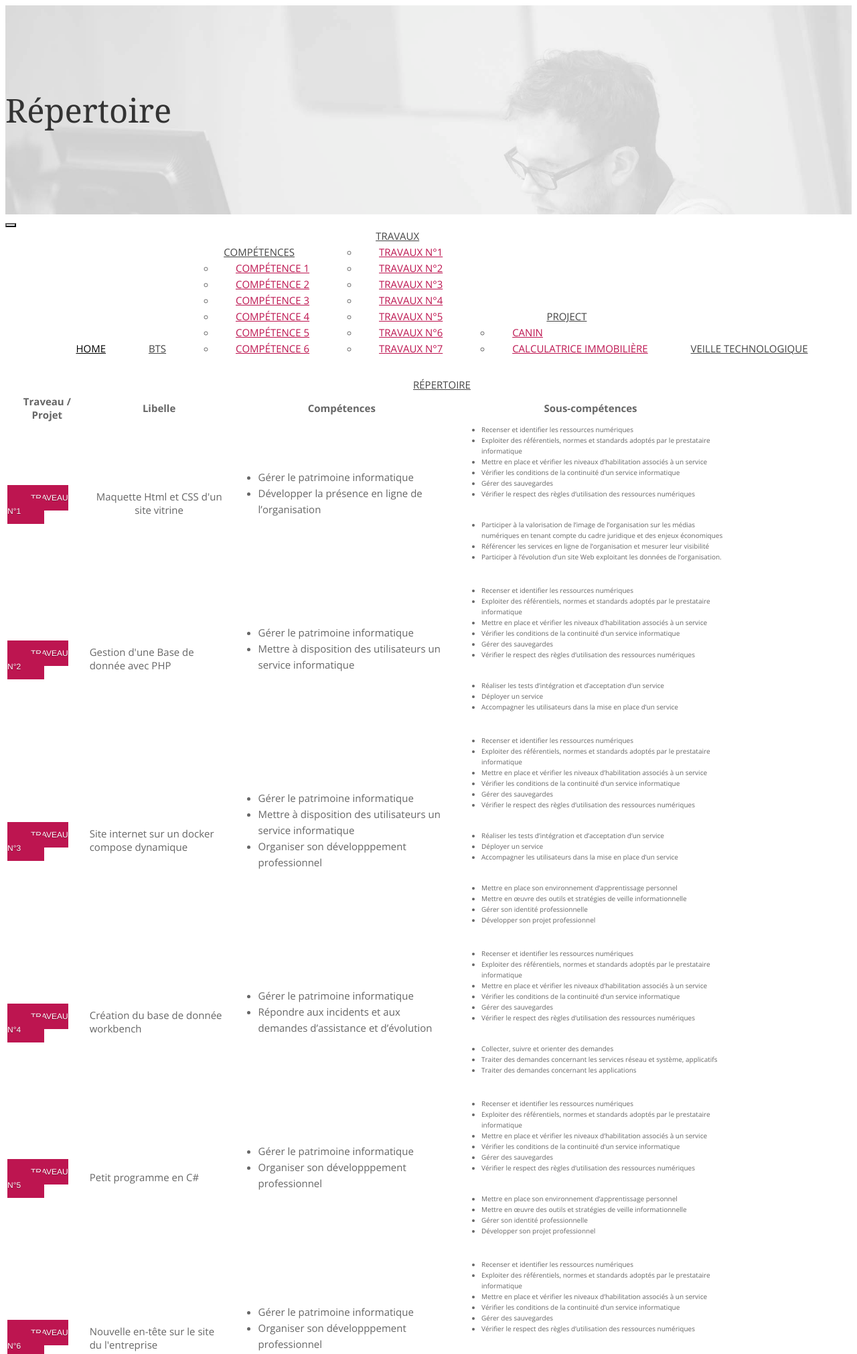
After one commit to AlexisLD22/portfolio, a PHP site: page /repertoire.php in a window 1280 px wide. The commit adds this page. Shown: the top 2021 px of the page at 67% size. Run offline with PHP 8.4, Linux system fonts and the light colour scheme; some libraries are stand-ins or nearby versions; some web fonts are replaced.

Commit message:
rajout du répertoire, modification sur des liens

```diff
--- a/index.php
+++ b/index.php
@@ -35,7 +35,7 @@
 				<p>Je m'appelle Alexis Le Doussal, et je suis passionné d'informatique depuis mon plus jeune âge c'était donc pour moi une évidence de me tourner dans l'informatique pour en faire mon métier. J'ai d'abord commencé en faisant un Bac Professionnel Système Numérique option Réseau Informatique et Système Communicant, que j'ai obtenue avec la mention "Bien". En suite, voulant poussé mon envie de créer, j'ai donc tout naturellement choisit un BTS SIO option SLAM pour découvrir ce monde du développement. Si vous voulez en savoir un peux plus sur mon parcours vous pouvez regarder min CV ci-dessous.</p>
 				<div>
 					<a href="pages/CV Alexis Le Doussal 2024.pdf" download class="gray-button">
-						<span style="padding: 15px; border: 2px solid #333; border-radius: 0px; background-color: #333; ">
+						<span style="padding: 10px; border: 2px solid #333; border-radius: 0px; background-color: #333; ">
 							<i class="fa fa-regular fa-file" style="color: white;"></i>
 						</span>
 						<span style="color: #333; margin-left: 10px; font-size: 15px;">Curriculum Vitae</span>
@@ -118,7 +118,7 @@
 				</div>
 
 				<div class="col-xs-12 col-sm-6 col-md-4 col-lg-4">
-					<a class="thumbnail" href="mission6.php">
+					<a class="thumbnail" href="mission4.php">
 						<span class="img">
 							<img src="assets/images/workbench.png" alt="">
 							<span class="cover"><span class="more">Plus d'Info &rarr;</span></span>
--- a/mission1.php
+++ b/mission1.php
@@ -7,7 +7,7 @@
 <header id="header">
 	<div id="head" class="parallax" parallax-speed="2">
 		<h1 id="logo" class="text-center title">
-        Traveau n°1
+        Travaux n°1
 		</h1>
 	</div>
     <?php require('pages/include/nav.php') ?>
--- a/mission2.php
+++ b/mission2.php
@@ -8,7 +8,7 @@
 <header id="header">
 	<div id="head" class="parallax" parallax-speed="2">
 		<h1 id="logo" class="text-center title">
-        Traveau n°2
+        Travaux n°2
 		</h1>
 	</div>
     <?php require('pages/include/nav.php') ?>
--- a/mission3.php
+++ b/mission3.php
@@ -8,7 +8,7 @@
 <header id="header">
 	<div id="head" class="parallax" parallax-speed="2">
 		<h1 id="logo" class="text-center title">
-			Traveau n°3
+		Travaux n°3
 		</h1>
 	</div>
     <?php require('pages/include/nav.php') ?>
--- a/mission4.php
+++ b/mission4.php
@@ -8,7 +8,7 @@
 <header id="header">
 	<div id="head" class="parallax" parallax-speed="2">
 		<h1 id="logo" class="text-center title">
-			Traveau n°4
+		Travaux n°4
 		</h1>
 	</div>
     <?php require('pages/include/nav.php') ?>
--- a/mission5.php
+++ b/mission5.php
@@ -8,7 +8,7 @@
 <header id="header">
 	<div id="head" class="parallax" parallax-speed="2">
 		<h1 id="logo" class="text-center title">
-			Traveau n°5
+		Travaux n°5
 		</h1>
 	</div>
     <?php require('pages/include/nav.php') ?>
--- a/mission6.php
+++ b/mission6.php
@@ -8,7 +8,7 @@
 <header id="header">
 	<div id="head" class="parallax" parallax-speed="2">
 		<h1 id="logo" class="text-center title">
-			Traveau n°6
+		Travaux n°6
 		</h1>
 	</div>
     <?php require('pages/include/nav.php') ?>
--- a/mission7.php
+++ b/mission7.php
@@ -8,7 +8,7 @@
 <header id="header">
 	<div id="head" class="parallax" parallax-speed="2">
 		<h1 id="logo" class="text-center title">
-			Traveau n°7
+			Travaux n°7
 		</h1>
 	</div>
     <?php require('pages/include/nav.php') ?>
--- a/pages/include/nav.php
+++ b/pages/include/nav.php
@@ -23,15 +23,15 @@
                     </ul>
                 </li>
                 <li class="dropdown">
-                    <a href="#" class="dropdown-toggle" data-toggle="dropdown">Traveau<b class="caret"></b></a>
+                    <a href="#" class="dropdown-toggle" data-toggle="dropdown">Travaux<b class="caret"></b></a>
                     <ul class="dropdown-menu">
-                        <li><a href="mission1.php">Traveau n°1</a></li>
-                        <li><a href="mission2.php">Traveau n°2</a></li>
-                        <li><a href="mission3.php">Traveau n°3</a></li>
-                        <li><a href="mission4.php">Traveau n°4</a></li>
-                        <li><a href="mission5.php">Traveau n°5</a></li>
-                        <li><a href="mission6.php">Traveau n°6</a></li>
-                        <li><a href="mission7.php">Traveau n°7</a></li>
+                        <li><a href="mission1.php">Travaux n°1</a></li>
+                        <li><a href="mission2.php">Travaux n°2</a></li>
+                        <li><a href="mission3.php">Travaux n°3</a></li>
+                        <li><a href="mission4.php">Travaux n°4</a></li>
+                        <li><a href="mission5.php">Travaux n°5</a></li>
+                        <li><a href="mission6.php">Travaux n°6</a></li>
+                        <li><a href="mission7.php">Travaux n°7</a></li>
                     </ul>
                 </li>
                 <li class="dropdown">
@@ -43,6 +43,7 @@
                     </ul>
                 </li>
                 <li><a href="Veille.php">Veille Technologique</a></li>
+                <li><a href="repertoire.php">Répertoire</a></li>
             </ul>
 
         </div><!--/.nav-collapse -->
--- a/pages/include/script.php
+++ b/pages/include/script.php
@@ -1,4 +1,4 @@
 <!-- JavaScript libs are placed at the end of the document so the pages load faster -->
-<script src="http://ajax.googleapis.com/ajax/libs/jquery/1.10.2/jquery.min.js"></script>
-<script src="http://netdna.bootstrapcdn.com/bootstrap/3.0.0/js/bootstrap.min.js"></script>
+<script src="https://ajax.googleapis.com/ajax/libs/jquery/1.10.2/jquery.min.js"></script>
+<script src="https://netdna.bootstrapcdn.com/bootstrap/3.0.0/js/bootstrap.min.js"></script>
 <script src="assets/js/template.js"></script>
--- /dev/null
+++ b/repertoire.php
@@ -0,0 +1,299 @@
+<!DOCTYPE html>
+<html lang="fr">
+
+<?php require('pages/include/head.php') ?>
+
+<body class="home">
+
+<header id="header">
+	<div id="head" class="parallax" parallax-speed="2">
+		<h1 id="logo" class="text-center title">
+			Répertoire
+		</h1>
+	</div>
+    <?php require('pages/include/nav.php') ?>
+</header>
+
+<main>
+    <div class="container mt-5">
+        <div class="row">
+            <div class="col">
+            <table class="table table-bordered">
+                <tbody>
+                    <tr>
+                        <th>Traveau / Projet</th>
+                        <th>Libelle</th>
+                        <th>Compétences</th>
+                        <th>Sous-compétences</th>
+                    </tr>
+                    <tr>
+                        <td><a href='mission1.php' class="btn btn-primary btn-custom">Traveau n°1</a></td>
+                        <td style='text-align:center;'>Maquette Html et CSS d'un site vitrine</td>
+                        <td>
+                            <ul>
+                                <li>Gérer le patrimoine informatique</li>
+                                <li>Développer la présence en ligne de l’organisation</li>
+                            </ul>
+                        </td>
+                        <td >
+                            <ul style='font-size: 10px;'>
+                                <li>Recenser et identifier les ressources numériques</li>
+                                <li>Exploiter des référentiels, normes et standards adoptés par le prestataire informatique</li>
+                                <li>Mettre en place et vérifier les niveaux d’habilitation associés à un service</li>
+                                <li>Vérifier les conditions de la continuité d’un service informatique</li>
+                                <li>Gérer des sauvegardes</li>
+                                <li>Vérifier le respect des règles d’utilisation des ressources numériques</li>
+                            </ul>
+                            <ul style='font-size: 10px;'>
+                                <li>Participer à la valorisation de l’image de l’organisation sur les médias numériques en tenant compte du cadre juridique et des enjeux économiques</li>
+                                <li>Référencer les services en ligne de l’organisation et mesurer leur visibilité</li>
+                                <li>Participer à l’évolution d’un site Web exploitant les données de l’organisation.</li>
+                            </ul>
+                        </td>
+                    </tr>
+                    <tr>
+                        <td><a href='mission2.php' class="btn btn-primary btn-custom">Traveau n°2</a></td>
+                        <td>Gestion d'une Base de donnée avec PHP</td>
+                        <td>
+                            <ul>
+                                <li>Gérer le patrimoine informatique</li>
+                                <li>Mettre à disposition des utilisateurs un service informatique</li>
+                            </ul>
+                        </td>
+                        <td>
+                            <ul style='font-size: 10px;'>
+                                <li>Recenser et identifier les ressources numériques</li>
+                                <li>Exploiter des référentiels, normes et standards adoptés par le prestataire informatique</li>
+                                <li>Mettre en place et vérifier les niveaux d’habilitation associés à un service</li>
+                                <li>Vérifier les conditions de la continuité d’un service informatique</li>
+                                <li>Gérer des sauvegardes</li>
+                                <li>Vérifier le respect des règles d’utilisation des ressources numériques</li>
+                            </ul>
+                            <ul style='font-size: 10px;'>
+                                <li>Réaliser les tests d’intégration et d’acceptation d’un service</li>
+                                <li>Déployer un service</li>
+                                <li>Accompagner les utilisateurs dans la mise en place d’un service</li>
+                            </ul>
+                        </td>
+                    </tr>
+                    <tr>
+                        <td><a href='mission3.php' class="btn btn-primary btn-custom">Traveau n°3</a></td>
+                        <td>Site internet sur un docker compose dynamique</td>
+                        <td>
+                            <ul>
+                                <li>Gérer le patrimoine informatique</li>
+                                <li>Mettre à disposition des utilisateurs un service informatique</li>
+                                <li>Organiser son développpement professionnel</li>
+                            </ul>
+                        </td>
+                        <td>
+                            <ul style='font-size: 10px;'>
+                                <li>Recenser et identifier les ressources numériques</li>
+                                <li>Exploiter des référentiels, normes et standards adoptés par le prestataire informatique</li>
+                                <li>Mettre en place et vérifier les niveaux d’habilitation associés à un service</li>
+                                <li>Vérifier les conditions de la continuité d’un service informatique</li>
+                                <li>Gérer des sauvegardes</li>
+                                <li>Vérifier le respect des règles d’utilisation des ressources numériques</li>
+                            </ul>
+                            <ul style='font-size: 10px;'>
+                                <li>Réaliser les tests d’intégration et d’acceptation d’un service</li>
+                                <li>Déployer un service</li>
+                                <li>Accompagner les utilisateurs dans la mise en place d’un service</li>
+                            </ul>
+                            <ul style='font-size: 10px;'>
+                                <li>Mettre en place son environnement d’apprentissage personnel</li>
+                                <li>Mettre en œuvre des outils et stratégies de veille informationnelle</li>
+                                <li>Gérer son identité professionnelle</li>
+                                <li>Développer son projet professionnel</li>
+                            </ul>
+                        </td>
+                    </tr>
+                    <tr>
+                        <td><a href='mission4.php' class="btn btn-primary btn-custom">Traveau n°4</a></td>
+                        <td>Création du base de donnée workbench</td>
+                        <td>
+                            <ul>
+                                <li>Gérer le patrimoine informatique</li>
+                                <li>Répondre aux incidents et aux demandes d’assistance et d’évolution</li>
+                            </ul>
+                        </td>
+                        <td>
+                            <ul style='font-size: 10px;'>
+                                <li>Recenser et identifier les ressources numériques</li>
+                                <li>Exploiter des référentiels, normes et standards adoptés par le prestataire informatique</li>
+                                <li>Mettre en place et vérifier les niveaux d’habilitation associés à un service</li>
+                                <li>Vérifier les conditions de la continuité d’un service informatique</li>
+                                <li>Gérer des sauvegardes</li>
+                                <li>Vérifier le respect des règles d’utilisation des ressources numériques</li>
+                            </ul>
+                            <ul style='font-size: 10px;'>
+                                <li>Collecter, suivre et orienter des demandes</li>
+                                <li>Traiter des demandes concernant les services réseau et système, applicatifs</li>
+                                <li>Traiter des demandes concernant les applications</li>
+                            </ul>
+                        </td>
+                    </tr>
+                    <tr>
+                        <td><a href='mission5.php' class="btn btn-primary btn-custom">Traveau n°5</a></td>
+                        <td>Petit programme en C#</td>
+                        <td>
+                            <ul>
+                                <li>Gérer le patrimoine informatique</li>
+                                <li>Organiser son développpement professionnel</li>
+                            </ul>
+                        </td>
+                        <td>
+                            <ul style='font-size: 10px;'>
+                                <li>Recenser et identifier les ressources numériques</li>
+                                <li>Exploiter des référentiels, normes et standards adoptés par le prestataire informatique</li>
+                                <li>Mettre en place et vérifier les niveaux d’habilitation associés à un service</li>
+                                <li>Vérifier les conditions de la continuité d’un service informatique</li>
+                                <li>Gérer des sauvegardes</li>
+                                <li>Vérifier le respect des règles d’utilisation des ressources numériques</li>
+                            </ul>
+                            <ul style='font-size: 10px;'>
+                                <li>Mettre en place son environnement d’apprentissage personnel</li>
+                                <li>Mettre en œuvre des outils et stratégies de veille informationnelle</li>
+                                <li>Gérer son identité professionnelle</li>
+                                <li>Développer son projet professionnel</li>
+                            </ul>
+                        </td>
+                    </tr>
+                    <tr>
+                        <td><a href='mission6.php' class="btn btn-primary btn-custom">Traveau n°6</a></td>
+                        <td>Nouvelle en-tête sur le site du l'entreprise</td>
+                        <td>
+                            <ul>
+                                <li>Gérer le patrimoine informatique</li>
+                                <li>Organiser son développpement professionnel</li>
+                            </ul>
+                        </td>
+                        <td>
+                            <ul style='font-size: 10px;'>
+                                <li>Recenser et identifier les ressources numériques</li>
+                                <li>Exploiter des référentiels, normes et standards adoptés par le prestataire informatique</li>
+                                <li>Mettre en place et vérifier les niveaux d’habilitation associés à un service</li>
+                                <li>Vérifier les conditions de la continuité d’un service informatique</li>
+                                <li>Gérer des sauvegardes</li>
+                                <li>Vérifier le respect des règles d’utilisation des ressources numériques</li>
+                            </ul>
+                            <ul style='font-size: 10px;'>
+                                <li>Mettre en place son environnement d’apprentissage personnel</li>
+                                <li>Mettre en œuvre des outils et stratégies de veille informationnelle</li>
+                                <li>Gérer son identité professionnelle</li>
+                                <li>Développer son projet professionnel</li>
+                            </ul>
+                        </td>
+                    </tr>
+                    <tr>
+                        <td><a href='mission7.php' class="btn btn-primary btn-custom">Traveau n°7</a></td>
+                        <td>Fonction en C# avec le framework DotNet</td>
+                        <td>
+                            <ul>
+                                <li>Répondre aux incidents et aux demandes d’assistance et d’évolution</li>
+                                <li>Mettre à disposition des utilisateurs un service informatique</li>
+                                <li>Organiser son développpement professionnel</li>
+                            </ul>
+                        </td>
+                        <td>
+                            <ul style='font-size: 10px;'>
+                                <li>Collecter, suivre et orienter des demandes </li>
+                                <li>Traiter des demandes concernant les services réseau et système, applicatifs</li>
+                                <li>Traiter des demandes concernant les applications</li>
+                            </ul>
+                            <ul style='font-size: 10px;'>
+                                <li>Réaliser les tests d’intégration et d’acceptation d’un service</li>
+                                <li>Déployer un service</li>
+                                <li>Accompagner les utilisateurs dans la mise en place d’un service</li>
+                            </ul>
+                            <ul style='font-size: 10px;'>
+                                <li>Mettre en place son environnement d’apprentissage personnel</li>
+                                <li>Mettre en œuvre des outils et stratégies de veille informationnelle</li>
+                                <li>Gérer son identité professionnelle</li>
+                                <li>Développer son projet professionnel</li>
+                            </ul>
+                        </td>
+                    </tr>
+                    <tr>
+                        <td><a href='canin.php' class="btn btn-primary btn-custom">Projet n°1</a></td>
+                        <td>Création d'un logiciel de gestion de magasin</td>
+                        <td>
+                            <ul>
+                                <li>Gérer le patrimoine informatique</li>
+                                <li>Travailler en mode projet</li>
+                                <li>Mettre à disposition des utilisateurs un service informatique</li>
+                                <li>Organiser son développpement professionnel</li>
+                            </ul>
+                        </td>
+                        <td>
+                            <ul style='font-size: 10px;'>
+                                <li>Recenser et identifier les ressources numériques</li>
+                                <li>Exploiter des référentiels, normes et standards adoptés par le prestataire informatique</li>
+                                <li>Mettre en place et vérifier les niveaux d’habilitation associés à un service</li>
+                                <li>Vérifier les conditions de la continuité d’un service informatique</li>
+                                <li>Gérer des sauvegardes</li>
+                                <li>Vérifier le respect des règles d’utilisation des ressources numériques</li>
+                            </ul>
+                            <ul style='font-size: 10px;'>
+                                <li>Analyser les objectifs et les modalités d’organisation d’un projet</li>
+                                <li>Planifier les activités</li>
+                                <li>Évaluer les indicateurs de suivi d’un projet et analyser les écarts</li>
+                            </ul>
+                            <ul style='font-size: 10px;'>
+                                <li>Réaliser les tests d’intégration et d’acceptation d’un service</li>
+                                <li>Déployer un service</li>
+                                <li>Accompagner les utilisateurs dans la mise en place d’un service</li>
+                            </ul>
+                            <ul style='font-size: 10px;'>
+                                <li>Mettre en place son environnement d’apprentissage personnel</li>
+                                <li>Mettre en œuvre des outils et stratégies de veille informationnelle</li>
+                                <li>Gérer son identité professionnelle</li>
+                                <li>Développer son projet professionnel</li>
+                            </ul>
+                        </td>
+                    </tr>
+                    <tr>
+                        <td><a href='electron.php' class="btn btn-primary btn-custom">Projet n°2</a></td>
+                        <td>Création d'un similateur immobilier avec electron</td>
+                        <td>
+                            <ul>
+                                <li>Gérer le patrimoine informatique</li>
+                                <li>Mettre à disposition des utilisateurs un service informatique</li>
+                                <li>Organiser son développpement professionnel</li>
+                            </ul>
+                        </td>
+                        <td>
+                            <ul style='font-size: 10px;'>
+                                <li>Recenser et identifier les ressources numériques</li>
+                                <li>Exploiter des référentiels, normes et standards adoptés par le prestataire informatique</li>
+                                <li>Mettre en place et vérifier les niveaux d’habilitation associés à un service</li>
+                                <li>Vérifier les conditions de la continuité d’un service informatique</li>
+                                <li>Gérer des sauvegardes</li>
+                                <li>Vérifier le respect des règles d’utilisation des ressources numériques</li>
+                            </ul>
+                            <ul style='font-size: 10px;'>
+                                <li>Réaliser les tests d’intégration et d’acceptation d’un service</li>
+                                <li>Déployer un service</li>
+                                <li>Accompagner les utilisateurs dans la mise en place d’un service</li>
+                            </ul>
+                            <ul style='font-size: 10px;'>
+                                <li>Mettre en place son environnement d’apprentissage personnel</li>
+                                <li>Mettre en œuvre des outils et stratégies de veille informationnelle</li>
+                                <li>Gérer son identité professionnelle</li>
+                                <li>Développer son projet professionnel</li>
+                            </ul>
+                        </td>
+                    </tr>
+                    </tbody>
+                </table>
+            </div>
+        </div>
+    </div>
+</main>
+
+
+<?php require('pages/include/footer.php') ?>
+
+<?php require_once('pages/include/script.php')?>
+</body>
+</html>
```
